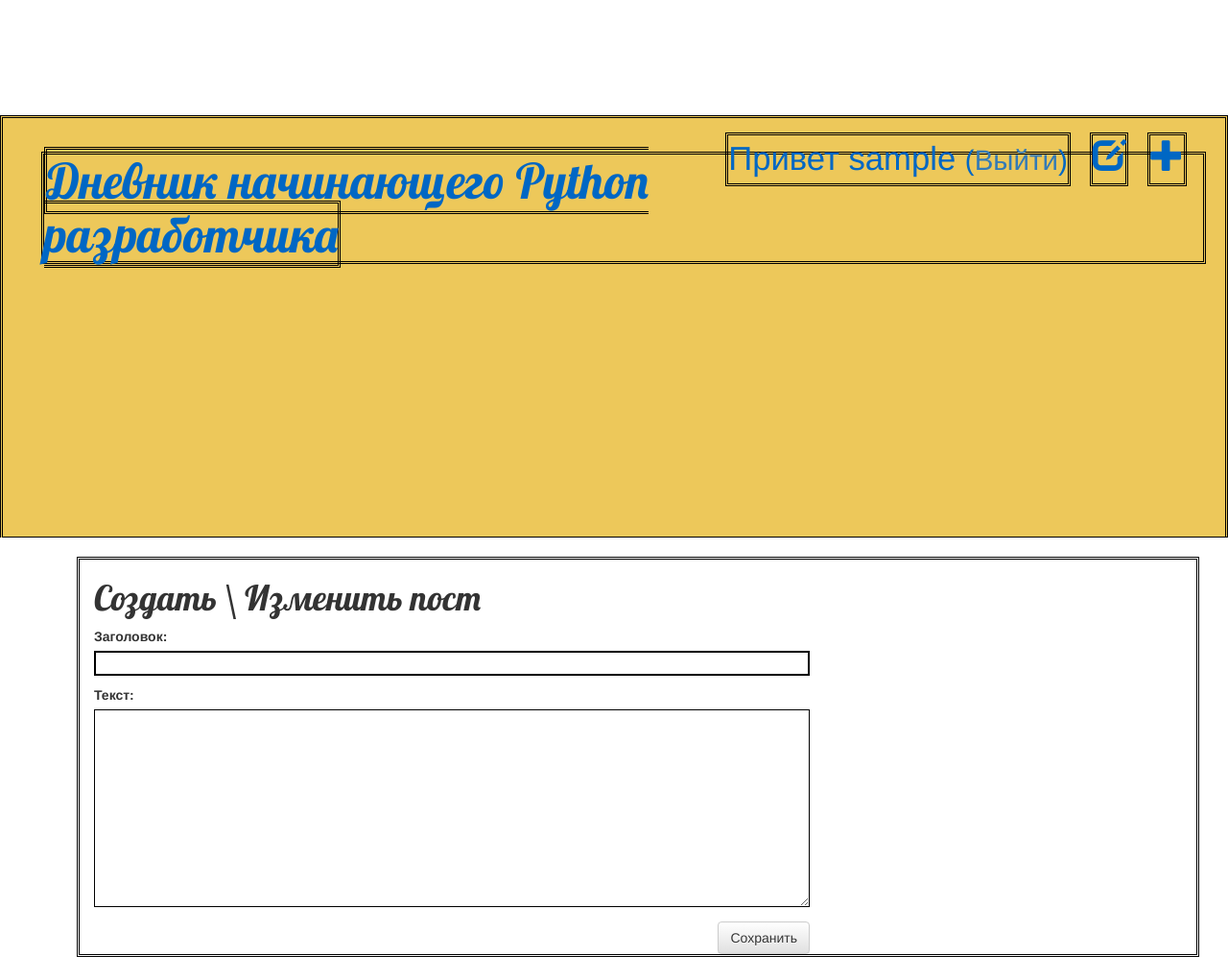
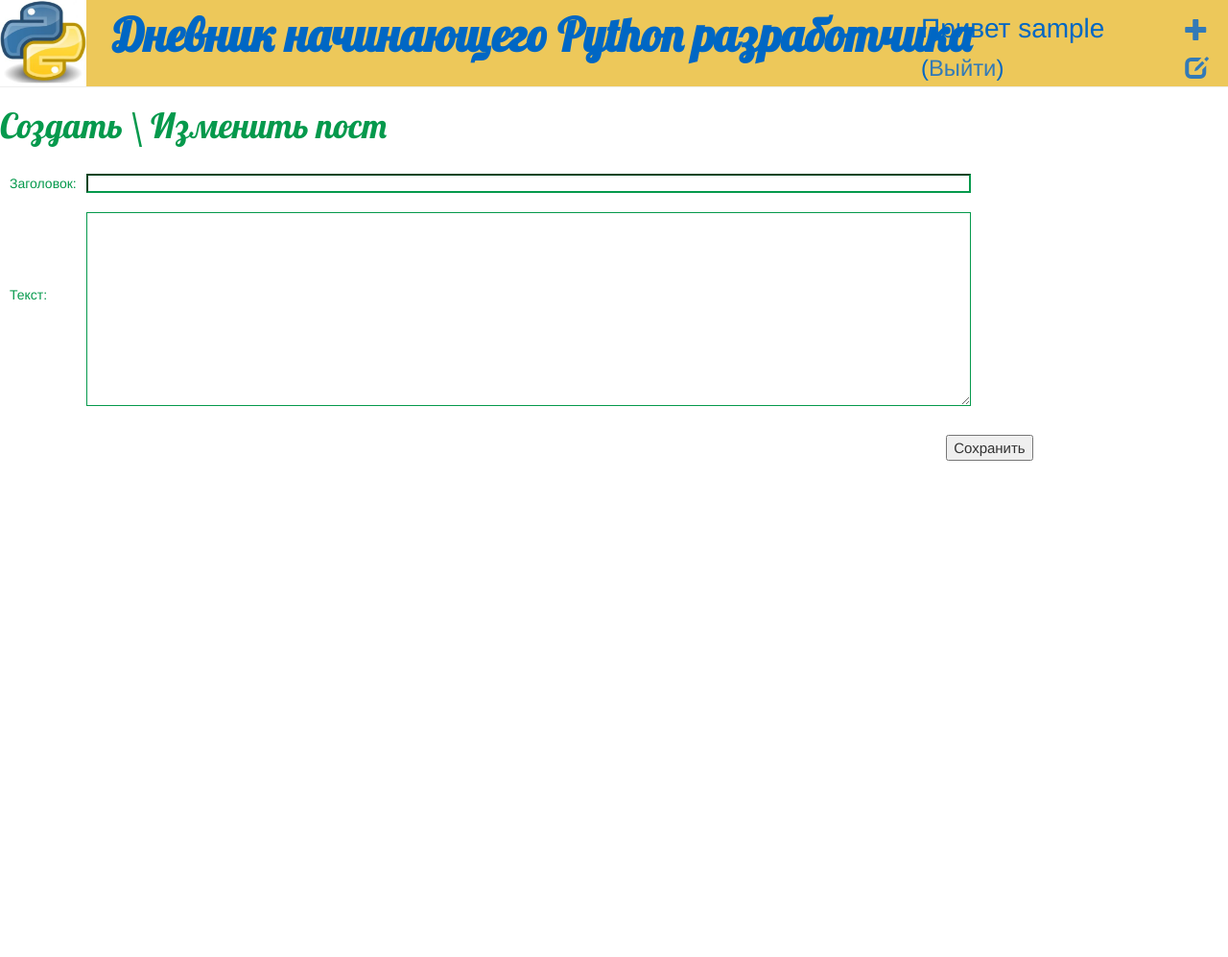
Before and after one commit to EugeneSal/django1, a Django app: page /post/new/ in a window 1280 px wide. Shown: the whole page at 96% size. After the commit the page ends 480 px from the top, so only its background shows below. Run offline with Django 3.2, Linux system fonts and the light colour scheme; the visitor is signed in with stand-in values (Sample User, id 1); some libraries are stand-ins or nearby versions.

Commit message:
2nd commit css change

```diff
--- a/mysite/models.py
+++ b/mysite/models.py
@@ -5,8 +5,8 @@ from django.utils import timezone
 
 class Post(models.Model):
     author = models.ForeignKey(settings.AUTH_USER_MODEL, on_delete=models.CASCADE)
-    title = models.CharField('Заголовок', max_length=200)
-    text = models.TextField('Текст:')
+    title = models.CharField('', max_length=200)
+    text = models.TextField('')
     created_date = models.DateTimeField(default=timezone.now)
     published_date = models.DateTimeField(blank=True, null=True)
 
--- a/mysite/static/css/mysite.css
+++ b/mysite/static/css/mysite.css
@@ -1,29 +1,92 @@
 .page-header {
-    border-style: double;
-    border-color: black;
-    height: 55vh;
+  /*  border-style: double;
+    border-color: yellow;*/
+    height: auto;
     background-color: #edc85a;
-    margin-top: 120px;
-    padding: 15px 20px 20px 40px;
+    margin: -20px 0 0 0;
+    padding: 10px 0 10px 0;
+    display: block;
 }
 
-.page-header h1, .page-header h1 a, .page-header h1 a:visited, .page-header h1 a:active {
-    border-style: double;
-    border-color: black;
+.img_python {
+    /*border-image: url(/mysite/static/python_logo.jpg);
+   /* background-image: url(static/python_logo.jpg);*/
+    height: 90px;
+    width: 90px;
+    margin: -20px 0 -20px 0;
+    padding: 0 0 0 0;
+  /*  display: block;
+    position: relative;
+    top: 0;*/
+}
+/*
+.img_background {
+    opacity: 0.3;
+    background-size: contain;
+    background-origin: initial;
+    width: 1920px;
+    height: 1080px;*/
+
+}
+
+.page-header h1 {
+ /*   border-style: double;
+    border-color: #bb2020;*/
     color: #0067c4;
-    font-size: 38pt;
-    font-weight: 100;
+    font-size: 34pt;
+    font-weight: bolder;
     text-decoration: none;
+    height: auto;
+    width: 68%;
+    margin: 0 0 0 0;
+    padding: 0 0 0 0;
+    display: block;
+    position: relative;
+    left: 10px;
+    right: 30%;
+    top: 10px;
+  /*  background-image: url('/mysite/static/images/background1.jpg');
+    background-origin: content-box;*/
+}
+
+.page-header h1 a, .page-header h1 a:visited, .page-header h1 a:active {
+    color: #0067c4;
+    font-size: 36pt;
+    font-weight: bolder;
+    text-decoration: none;
+    margin: 0 0 0 20px;
+
 }
 
 .content {
-    margin-left: 80px;
-    border-style: double;
-    border-color: black;
+    /*margin-left: 70px;*/
+    width: 90%;
+ /*   border-style: double;
+    border-color: #c52ce7;*/
+    padding: 0 0 0 0;
+    margin: 0 0 0 0;
+}
+
+.row {
+ /*   border-style: double;
+    border-color: #81ef0e;*/
+    width: 100%;
+    padding: 0 0 0 0;
+    margin: 0 0 0 0;
+
+}
+
+.col-md-8 {
+    width: 100%;
+ /*   border-style: double;
+    border-color: #0e12ef;*/
+    padding: 0 0 0 0;
+    margin: 0 0 0 0;
 }
 
 h1, h2, h3, h4 {
     font-family: 'Lobster', cursive;
+    color: #05994c;
 }
 
 .date {
@@ -35,29 +98,98 @@ h1, h2, h3, h4 {
 }
 
 .post-form textarea, .post-form input {
-    width: 100%;
-    border-style: double;
-    border-color: black;
+    width: 80%;
+    height: 100%;
+    margin: 0 0 10px 90px;
+    padding: 0 0 0 0;
+    border-style: dot-dash;
+    border-color: #05994c;
+}
+.post-form-a1  {
+    color: #05994c;
+    margin: 50px 50px 20px 10px;
+    padding: 50px 0 0 0;
+    position: relative;
+    top: 20px;
 }
 
-.top-menu, .tom-menu:hover, .top-menu:visited {
-    border-style: double;
-    border-color: black;
+.post-form-a2  {
+    color: #05994c;
+    margin: 0 0 0 10px;
+    padding: 0 0 0 0;
+    position: relative;
+    bottom: 160px;
+}
+
+.top-menu, .top-menu:hover, .top-menu:visited  {
+   /* border-style: double;
+    border-color: #1aaa81;*/
     color: #0067c4;
     float: right;
-    font-size: 26pt;
+    font-size: 21pt;
     margin-right: 20px;
+   /* margin-left: 200px;*/
+    display: block;
+    height: auto;
+    width: 20%;
+    position: absolute;
+    left: 75%;
+    top: 10px
 }
 
 .post {
-    margin-bottom: 70px;
+    width: 90%;
+    font-size: 15pt;
+    margin: 0 0 70px 50px;
+    box-sizing: border-box;
+ /*   border-style: double;
+    border-color: #2ce7e7;*/
+
+
 
 }
 
 .post h1 a, .post h1 a:visited {
-    color: #000000;
+    color: #05994c;
+
 }
 
 .comment {
     margin: 20px 0 20px 20px;
+    border-style: double;
+    border-color: #d92347;
 }
+.top-menu-but-new {
+    text-align: center;
+    text-decoration: none;
+    display: inline-block;
+    position: absolute;
+    left: 96.5%;
+    top: 2%;
+    font-size: 24px;
+}
+
+.top-menu-but-draft {
+    border: none;
+   /* color: #74177d;*/
+    text-align: center;
+    text-decoration: none;
+    display: inline-block;
+    position: absolute;
+    left: 96.5%;
+    top: 7%;
+    font-size: 24px;
+}
+
+.save-btn-btn-default {
+    position: relative;
+    left: 81%;
+    bottom: 20%;
+    font-size: 15px;
+    margin: 5px 0 50px 0;
+}
+/*
+.post_text {
+    border-style: double;
+    border-color: #d92347;
+}*/
--- a/mysite/templates/mysite/base.html
+++ b/mysite/templates/mysite/base.html
@@ -9,18 +9,23 @@
         <link href="https://fonts.googleapis.com/css?family=Lobster&subset=latin,cyrillic" rel="stylesheet"
               type="text/css">
         <link rel="stylesheet" href="{% static 'css/mysite.css' %}">
+
     </head>
-    <body>
+    <body class="img_background">
+       <!--  <img src="{% static "/images/background1.jpg"%}"/> -->
         <div class="page-header">
             {% if user.is_authenticated %}
-                <a href="{% url 'post_new' %}" class="top-menu"><span class="glyphicon glyphicon-plus"></span></a>
-                <a href="{% url 'post_draft_list' %}" class="top-menu"><span class="glyphicon glyphicon-edit"></span>
+                <a href="{% url 'post_new' %}" class="top-menu-but-new"><span class="glyphicon
+                glyphicon-plus"></span></a>
+                <a href="{% url 'post_draft_list' %}" class="top-menu-but-draft"><span class="glyphicon
+                glyphicon-edit"></span>
                 </a>
                 <p class="top-menu">Привет {{ user.username }} <small>(<a href="{% url 'logout' %}">Выйти</a>)</small></p>
             {% else %}
                 <a href="{% url 'login' %}" class="top-menu"><span class="glyphicon glyphicon-lock"></span></a>
             {% endif %}
-            <h1><a href="/">Дневник начинающего Python разработчика</a></h1>
+            <h1><img src="{%static "/images/python_logo.jpg"%}" class="img_python">
+                <a href="/">Дневник начинающего Python разработчика</a></h1>
         </div>
         <div class="content container">
             <div class="row">
--- a/mysite/templates/mysite/post_detail.html
+++ b/mysite/templates/mysite/post_detail.html
@@ -16,7 +16,7 @@
             glyphicon-remove"></span></a>
         {% endif %}
         <h1>{{ post.title }}</h1>
-        <p>{{ post.text|linebreaksbr }}</p>
+        <p class="post_text">{{ post.text|linebreaksbr }}</p>
     </div>
     <hr>
     <a class="btn btn-default" href="{% url 'add_comment_to_post' pk=post.pk %}">Добавить комментарий</a>
--- a/mysite/templates/mysite/post_edit.html
+++ b/mysite/templates/mysite/post_edit.html
@@ -3,7 +3,9 @@
 {% block content %}
     <h1>Создать \ Изменить пост</h1>
     <form method="POST" class="post-form">{% csrf_token %}
+        <a class="post-form-a1">Заголовок:</a>
         {{ form.as_p }}
-        <button type="submit" class="save btn btn-default">Сохранить</button>
+        <a class="post-form-a2">Текст:</a>
+        <button type="submit" class="save-btn-btn-default">Сохранить</button>
     </form>
 {% endblock %}
--- a/mysite/views.py
+++ b/mysite/views.py
@@ -65,6 +65,7 @@ def post_remove(request, pk):
     post.delete()
     return redirect('post_list')
 
+
 def add_comment_to_post(request, pk):
     post = get_object_or_404(Post, pk=pk)
     if request.method == "POST":
@@ -78,12 +79,14 @@ def add_comment_to_post(request, pk):
         form = CommentForm()
     return render(request, 'mysite/add_comment_to_post.html', {'form': form})
 
+
 @login_required
 def comment_approve(request, pk):
     comment = get_object_or_404(Comment, pk=pk)
     comment.approve()
     return redirect('post_detail', pk=comment.post.pk)
 
+
 @login_required
 def comment_remove(request, pk):
     comment = get_object_or_404(Comment, pk=pk)
```
Also changed, not shown: mysite/static/images/background1.jpg (added), mysite/static/images/python_logo.jpg (added).
